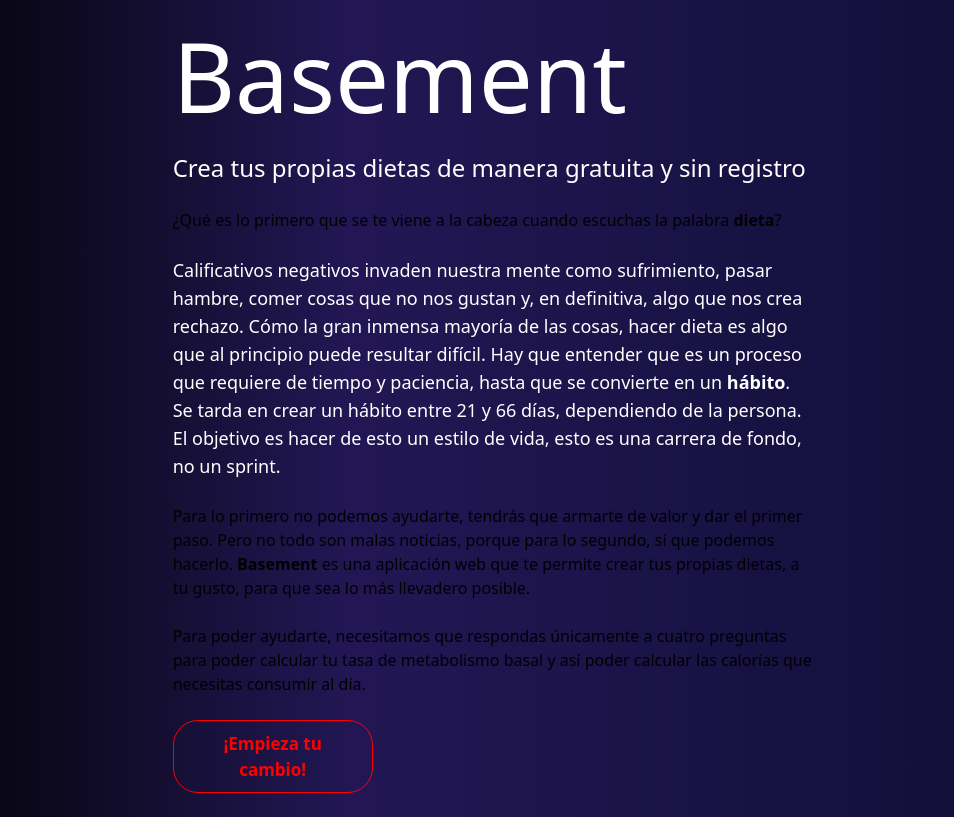
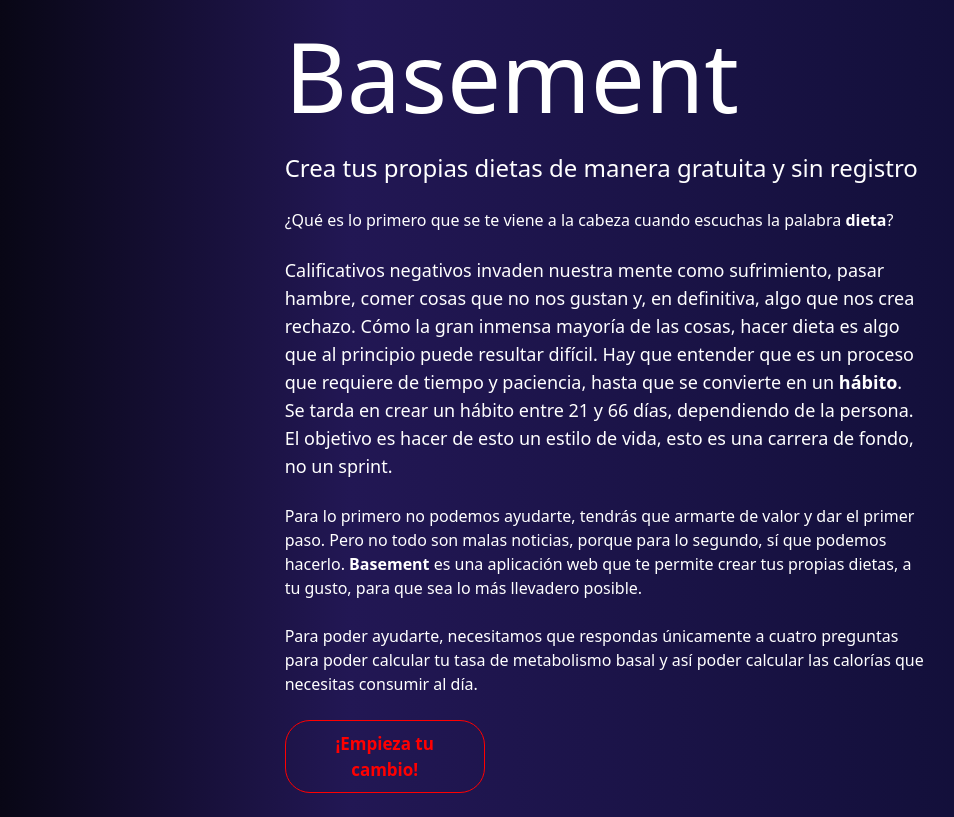
Before and after one commit to josepitarch/basement, a React (Vite) app: page / in a window 1280 px wide. Shown: the whole page, without its empty margins (35-989 px from the left). Built offline with nearby package versions, Linux system fonts and the light colour scheme; no server answers; the database is empty; what tailwindcss-animated would draw is missing.

Commit message:
change some styles

```diff
--- a/src/index.css
+++ b/src/index.css
@@ -55,12 +55,3 @@
   transition: box-shadow 0.5s ease-out;
   z-index: -1;
 }
-
-#start-questionnaire:hover {
-  color: #fff;
-  border: 1px solid rgb(255,0,0);
-}
-
-#start-questionnaire:hover::before {
-  box-shadow: inset 0 0 0 10em rgb(255, 0, 0);
-}
--- a/src/layouts/Layout.tsx
+++ b/src/layouts/Layout.tsx
@@ -6,8 +6,8 @@
   }, [title])
 
   return (
-    <div className='max-w-[1200px] m-auto lg:-translate-x-28'>
-      <main className='flex justify-center p-6 animate-fade-up text-black'>
+    <div className='max-w-[1200px] m-auto'>
+      <main className='flex justify-center p-6 animate-fade-up text-white'>
         {children}
       </main>
     </div>
--- a/src/pages/CustomizeMacros.tsx
+++ b/src/pages/CustomizeMacros.tsx
@@ -10,7 +10,7 @@
 export default function CustomizeMacros () {
   const [, setLocation] = useLocation()
   const { questionnaire } = useQuestionnaireStore()
-  const { macros, setMacros } = useCustomizeMacrosStore()
+  const { macrosPerGram: macros, setMacrosPerGram: setMacros } = useCustomizeMacrosStore()
 
   useEffect(() => {
     if (!questionnaire) {
@@ -27,7 +27,7 @@
     const formData = new FormData(event.currentTarget)
     const fats = Number(formData.get('fats'))
     const proteins = Number(formData.get('proteins'))
-    setMacros({ fats, proteins })
+    setMacros({ fatsPerGram: fats, proteinsPerGram: proteins })
 
     setLocation('/foods')
   }
@@ -73,7 +73,7 @@
             <input
               type='submit'
               value='Calcular'
-              className='text-white bg-blue-700 hover:bg-blue-800 focus:ring-4 focus:outline-none focus:ring-blue-300 font-medium rounded-lg text-sm px-5 py-2.5 text-center dark:bg-blue-600 dark:hover:bg-blue-700 dark:focus:ring-blue-800'
+              className='text-white bg-blue-700focus:ring-4 focus:outline-none focus:ring-blue-300 font-medium rounded-lg text-sm px-5 py-2.5 text-center dark:bg-blue-600 dark:focus:ring-blue-800'
             />
           </div>
         </div>
```
